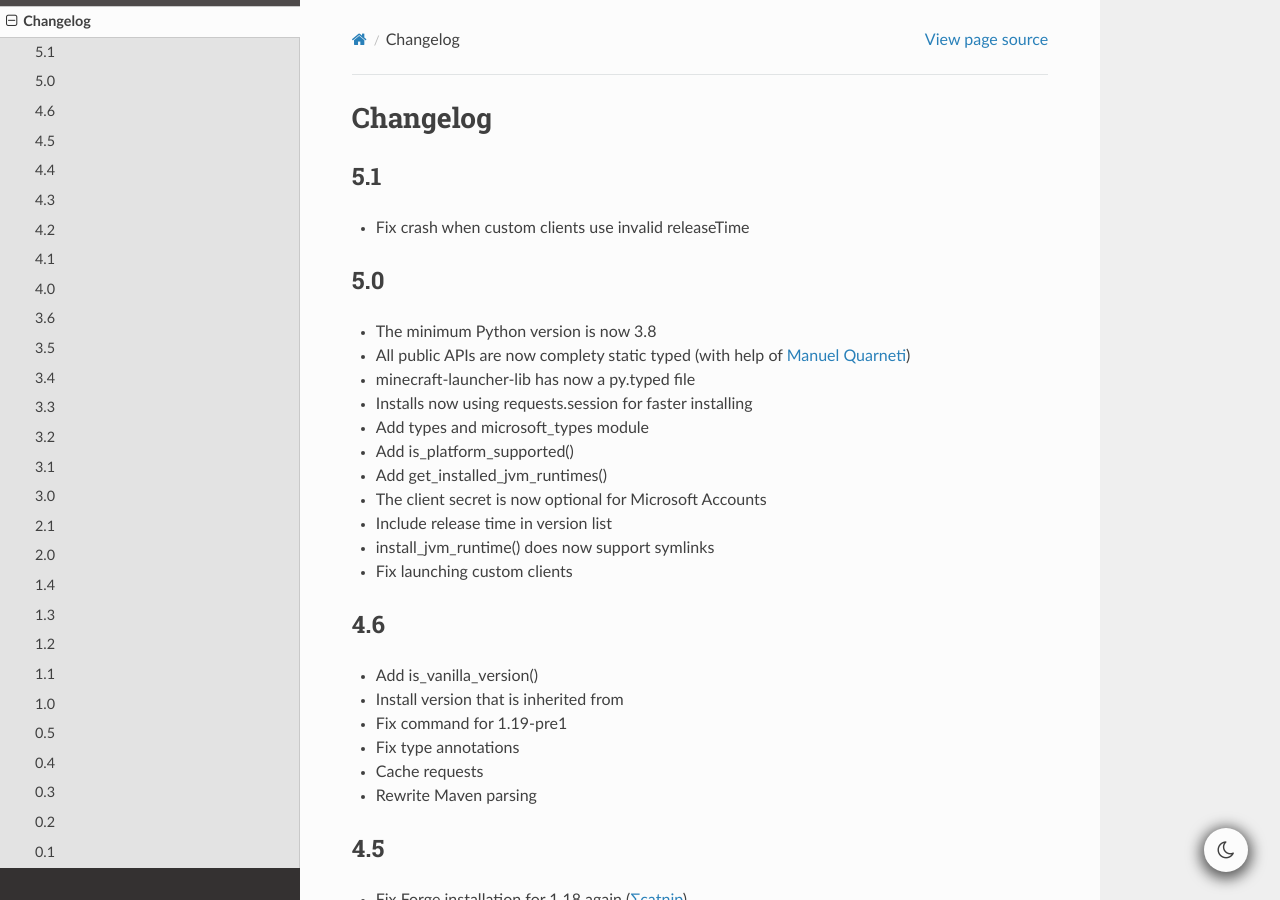
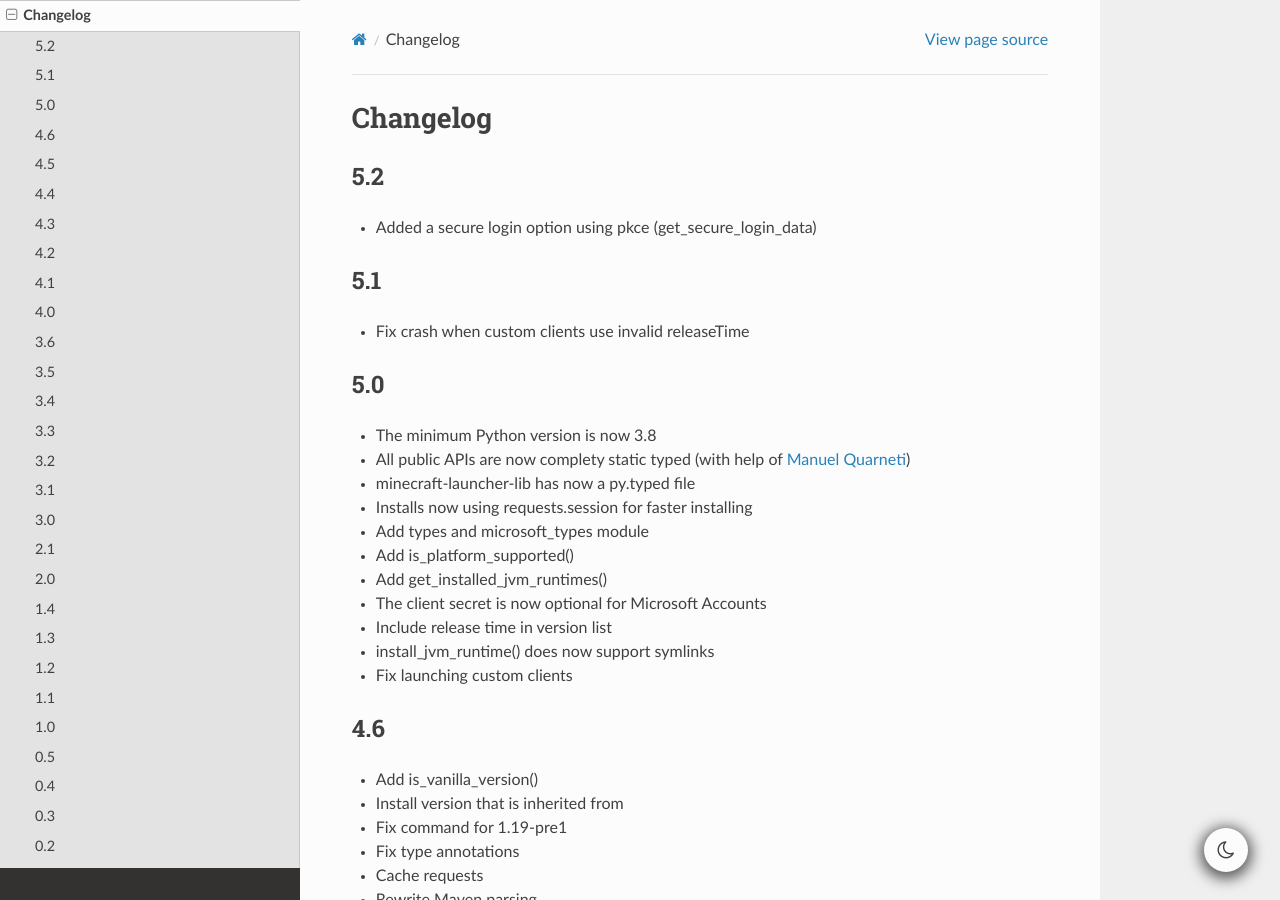
Before and after one commit to JakobDev/minecraft-launcher-lib, a Sphinx documentation site: the page built from doc/changelog.rst, in a window 1280 px wide and 900 px high. Built offline with Sphinx 7.4.7 and the Read the Docs theme 2.0.0, drawn with Linux system fonts in a browser that asks for light colours; pages that are not in the unit, such as notebooks, are missing from menus; the version number could not be read and is left out.

Commit message:
📝 Update changelog

```diff
--- a/doc/changelog.rst
+++ b/doc/changelog.rst
@@ -1,5 +1,10 @@
 Changelog
 ==================================================
+
+-------------------------
+5.2
+-------------------------
+- Added a secure login option using pkce (get_secure_login_data)
 
 -------------------------
 5.1
```
